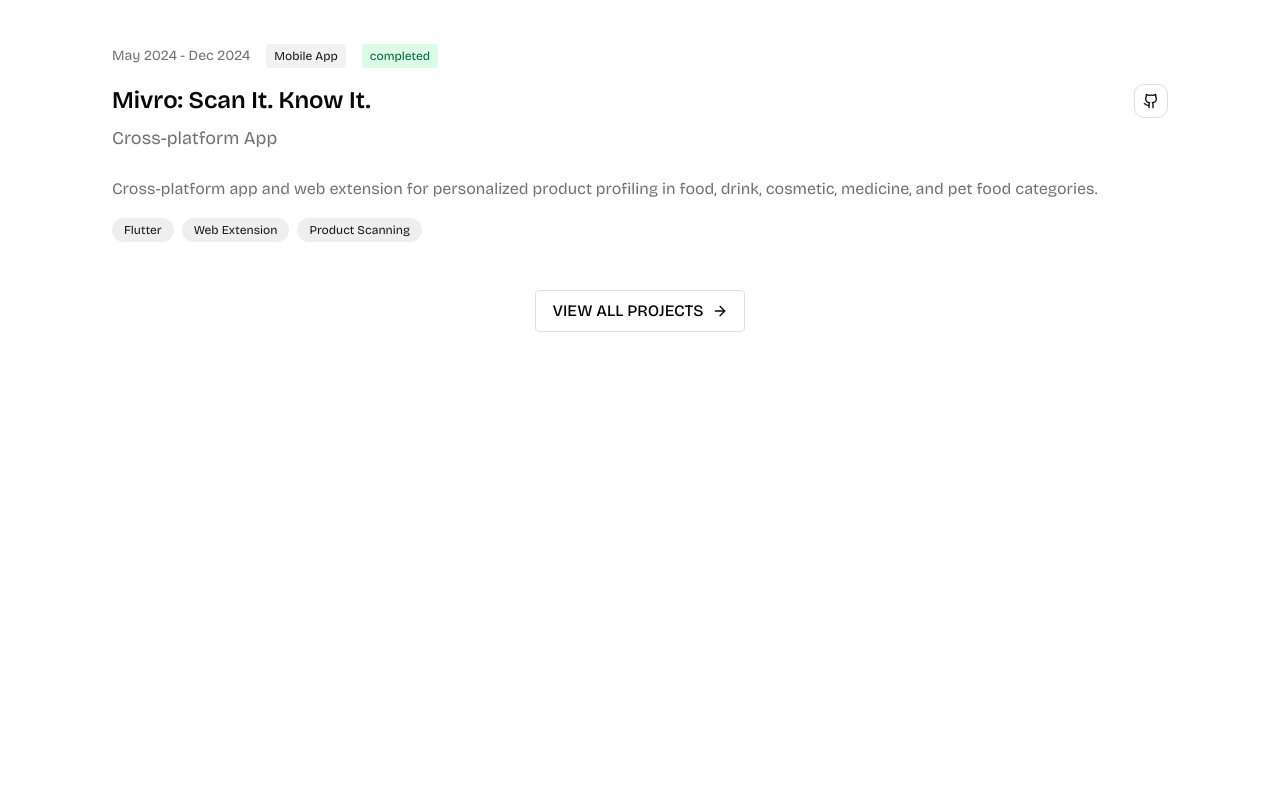
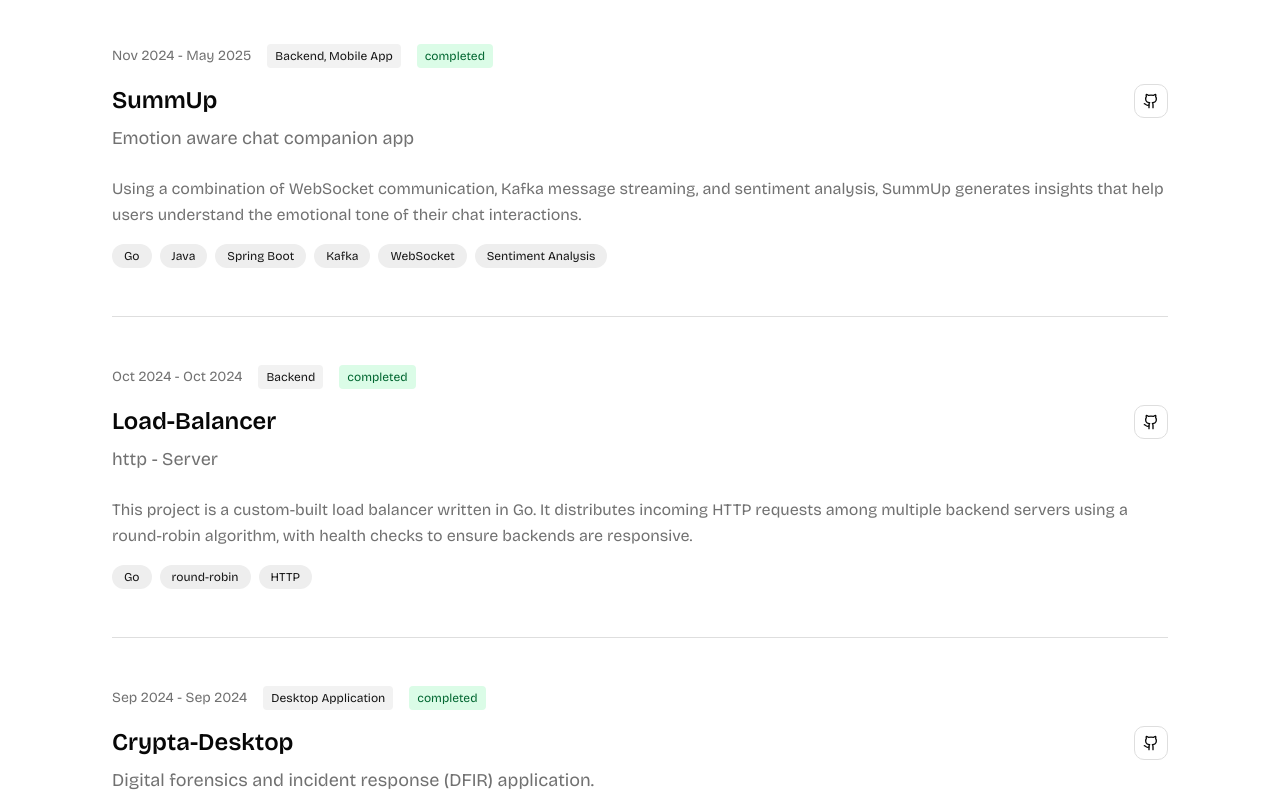
Before and after one commit to rishichirchi/portfolio, a Next.js app: page /projects in a window 1280 px wide. Shown: the part 1160-1960 px from the top of the page. Before the commit the page ends 1684 px from the top, so only its background shows below. Built offline with nearby package versions, Linux system fonts and the light colour scheme.

Commit message:
feat: Add new projects "Load-Balancer", "SummUp", and "Crypta-Desktop" with details and GitHub links

```diff
--- a/src/data/projects.ts
+++ b/src/data/projects.ts
@@ -40,6 +40,42 @@
     status: "completed",
     technologies: ["Go", "Gemini API", "GitHub API", "Twitter API"],
   },
+  {
+    id: "loadbalancer",
+    title: "Load-Balancer",
+    subtitle: "http - Server",
+    github: "https://github.com/rishichirchi/Load-Balancer",
+    startDate: "2024-10-18",
+    endDate: "2024-10-18",
+    category: "Backend",
+    description:"This project is a custom-built load balancer written in Go. It distributes incoming HTTP requests among multiple backend servers using a round-robin algorithm, with health checks to ensure backends are responsive.",
+    status: "completed",
+    technologies: ["Go", "round-robin", "HTTP"],
+  },
+  {
+    id: "summup",
+    title: "SummUp",
+    subtitle: "Emotion aware chat companion app",
+    github: "https://github.com/rishichirchi/SummUp",
+    startDate: "2024-11-01",
+    endDate: "2025-05-01",
+    category: "Backend, Mobile App",
+    description:"Using a combination of WebSocket communication, Kafka message streaming, and sentiment analysis, SummUp generates insights that help users understand the emotional tone of their chat interactions.",
+    status: "completed",
+    technologies: ["Go", "Java", "Spring Boot", "Kafka", "WebSocket", "Sentiment Analysis"],
+  },
+  {
+    id: "crypta",
+    title: "Crypta-Desktop",
+    subtitle: "Digital forensics and incident response (DFIR) application.",
+    github: "https://github.com/1MindLabs/crypta-desktop",
+    startDate: "2024-09-01",
+    endDate: "2024-9-01",
+    category: "Desktop Application",
+    description:"Crypta Desktop is an advanced digital forensics and incident response (DFIR) application.This is the cross-platform desktop application for the Crypta project, built with the Flutter framework. Designed for anomaly detection and pattern recognition across system data and network activity.",
+    status: "completed",
+    technologies: ["Flutter"],
+  },
 ];
 
 export function getProjects(): Project[] {
```
